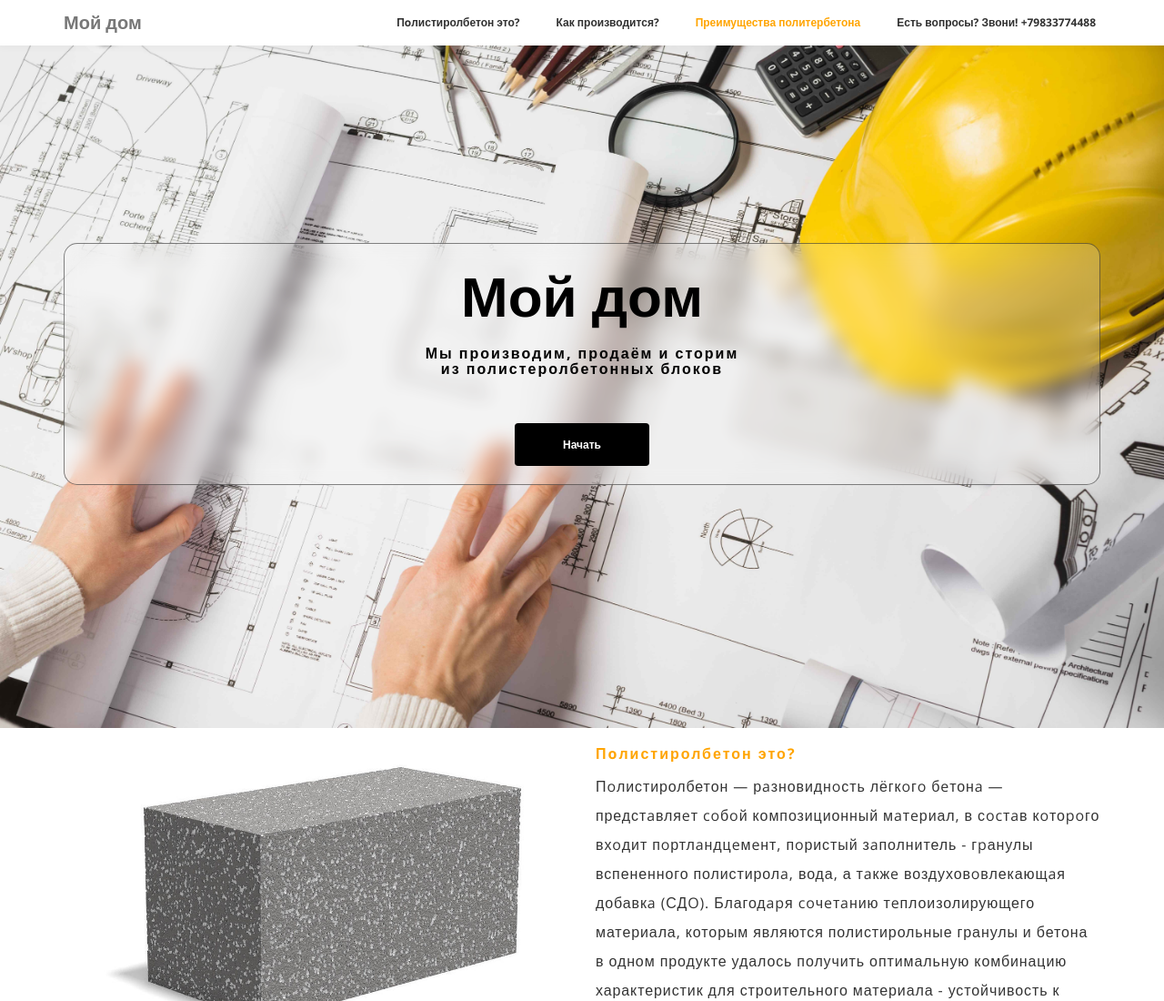
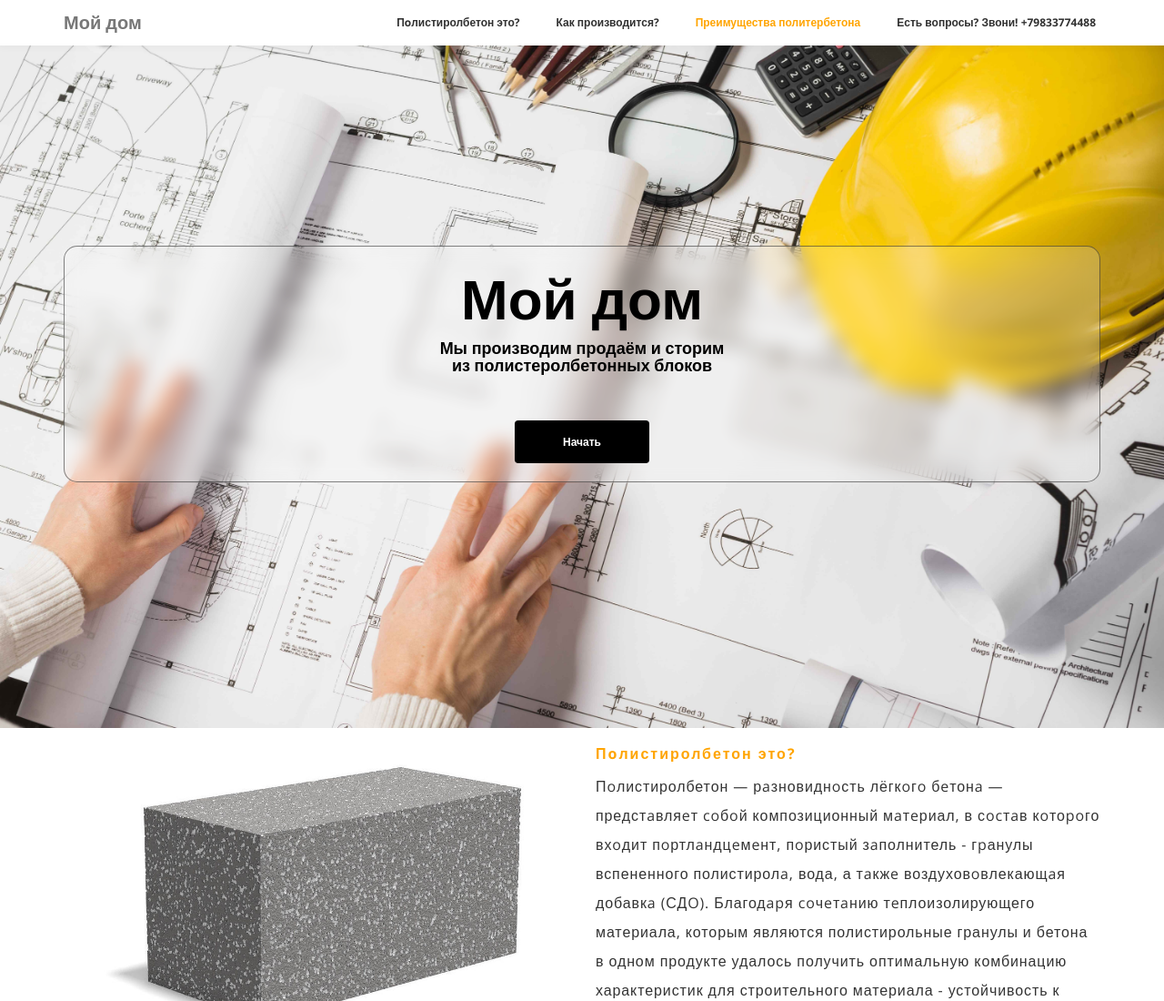
Before and after one commit to logan872/logan872.github.io, a plain HTML site: page index.html in a window 1280 px wide. Shown: the top 1100 px of the page at 91% size. Drawn offline with nearby package versions, Linux system fonts and the light colour scheme; a script that the page names is missing.

Commit message:
Update index.html

```diff
--- a/index.html
+++ b/index.html
@@ -38,7 +38,7 @@ http://www.tooplate.com/view/2077-modern-town
 			<div class="col-md-12 col-sm-12">
 				<div class="wrapper">
 				<h1 class="wow fadeInDown" style="color: black;">Мой дом</h1>
-				<h3 class="wow fadeInDown" data-wow-delay="0.2s" style="color: black;">Мы производим, продаём и сторим<br> из полистеролбетонных блоков</h3>
+				<h4 class="wow fadeInDown" data-wow-delay="0.2s" style="color: black;">Мы производим продаём и сторим<br> из полистеролбетонных блоков</h4>
 				<a href="#about" class="btn btn-default smoothScroll wow fadeInUp" data-wow-delay="0.6s">Начать</a><br><br>
 			</div>
 				</div>
```
